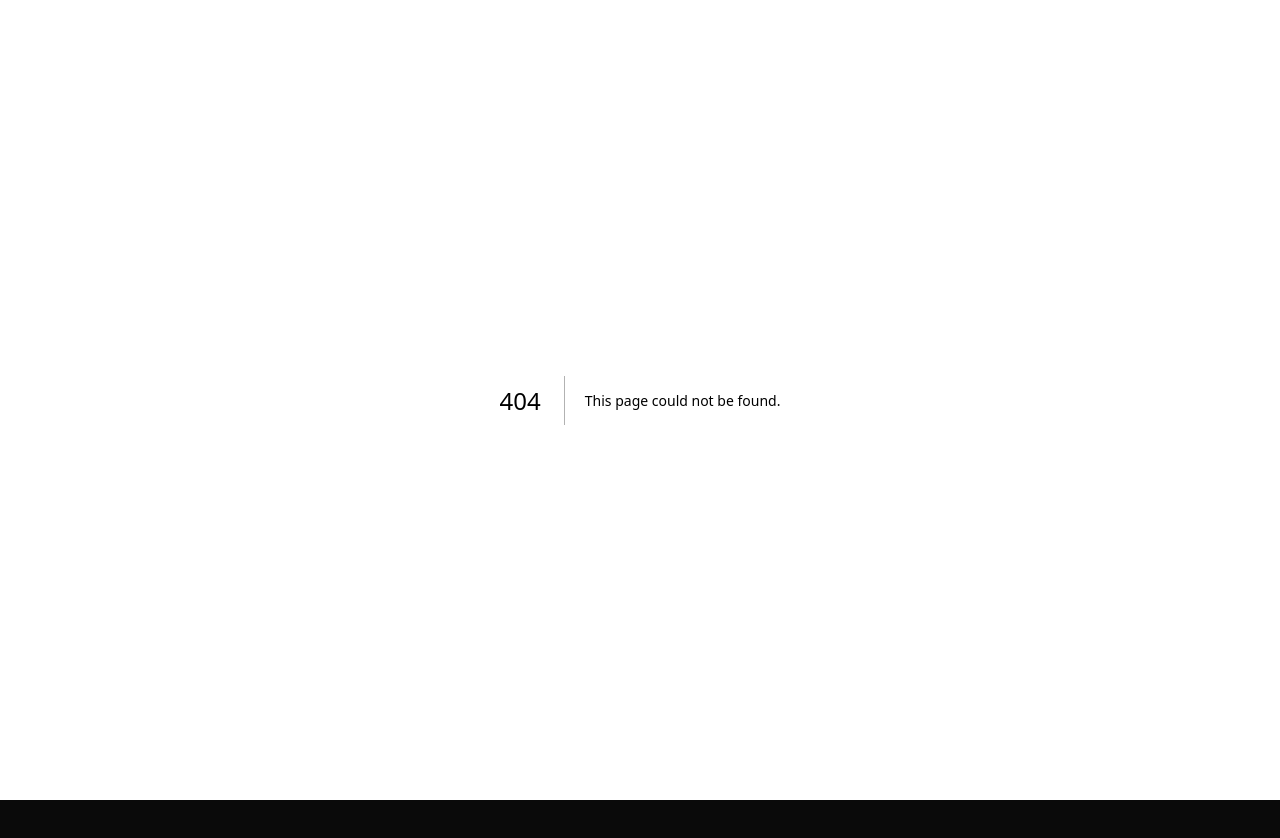
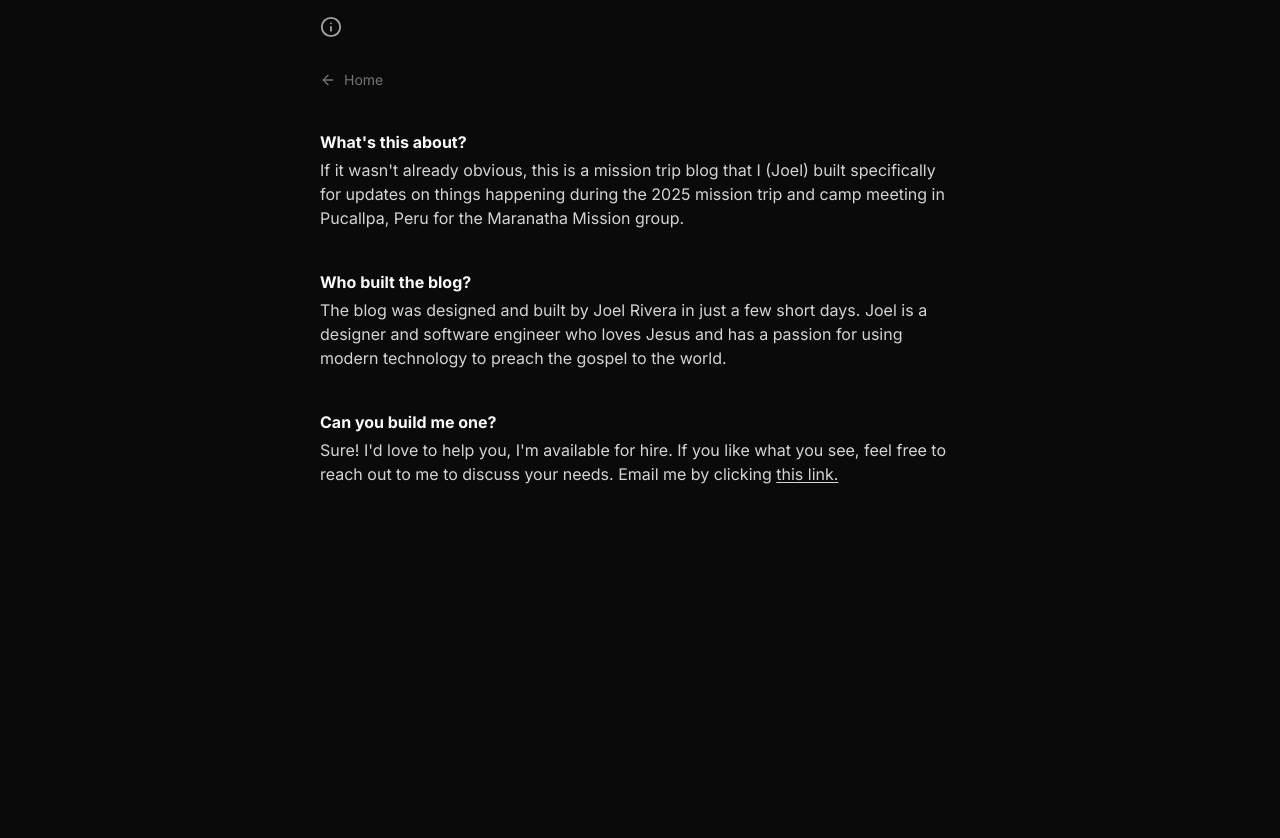
Before and after one commit to joelriveradev/pucallpa-2025, a Next.js app: page /about in a window 1280 px wide. Before the commit this address had no page. Shown: the top 838 px of the page. Before the commit the page ends 800 px from the top, so only its background shows below. Built offline with nearby package versions, Linux system fonts and the light colour scheme.

Commit message:
feat: minor updates and about page

```diff
--- a/package.json
+++ b/package.json
@@ -11,6 +11,7 @@
   "dependencies": {
     "@radix-ui/react-dialog": "^1.1.5",
     "@radix-ui/react-label": "^2.1.1",
+    "@radix-ui/react-popover": "^1.1.6",
     "@radix-ui/react-select": "^2.1.5",
     "@radix-ui/react-slot": "^1.1.1",
     "@supabase/ssr": "^0.5.2",
--- /dev/null
+++ b/src/app/about/page.tsx
@@ -0,0 +1,58 @@
+import { ArrowLeft } from 'lucide-react'
+
+import Link from 'next/link'
+
+export default async function PostPage() {
+  return (
+    <div className='w-full min-h-dvh p-4'>
+      <main>
+        <Link
+          prefetch
+          href='/'
+          className='flex items-center text-neutral-500 text-sm hover:underline hover:underline-offset-4'
+        >
+          <ArrowLeft size={16} className='mr-2' />
+          Home
+        </Link>
+
+        <section className='my-10'>
+          <h1 className='font-bold mb-1'>What's this about?</h1>
+
+          <p className='text-neutral-300'>
+            If it wasn't already obvious, this is a mission trip blog that I
+            (Joel) built specifically for updates on things happening during the
+            2025 mission trip and camp meeting in Pucallpa, Peru for the
+            Maranatha Mission group.
+          </p>
+        </section>
+
+        <section className='mt-10'>
+          <h2 className='font-bold mb-1'>Who built the blog?</h2>
+
+          <p className='text-neutral-300'>
+            The blog was designed and built by Joel Rivera in just a few short
+            days. Joel is a designer and software engineer who loves Jesus and
+            has a passion for using modern technology to preach the gospel to
+            the world.
+          </p>
+        </section>
+
+        <section className='mt-10'>
+          <h2 className='font-bold mb-1'>Can you build me one?</h2>
+
+          <p className='text-neutral-300'>
+            Sure! I'd love to help you, I'm available for hire. If you like what
+            you see, feel free to reach out to me to discuss your needs. Email
+            me by clicking{' '}
+            <a
+              href='mailto:joel@rivasyst.com?subject=I need a blog like this!'
+              className='underline underline-offset-2 hover:text-muted-foreground'
+            >
+              this link.
+            </a>
+          </p>
+        </section>
+      </main>
+    </div>
+  )
+}
--- a/src/app/layout.tsx
+++ b/src/app/layout.tsx
@@ -1,7 +1,17 @@
 import type { Metadata } from 'next'
 import { Inter } from 'next/font/google'
 import { cn } from '@/lib/utils'
+import { Info } from 'lucide-react'
 
+import { Separator } from '@radix-ui/react-select'
+
+import {
+  Popover,
+  PopoverContent,
+  PopoverTrigger,
+} from '@/components/ui/popover'
+
+import Link from 'next/link'
 import './globals.css'
 
 const inter = Inter({
@@ -35,7 +45,17 @@ export default function Layout({ children }: Props) {
         inter.variable
       )}
     >
-      <body>{children}</body>
+      <body>
+        <div className='w-full max-w-2xl mx-auto'>
+          <nav className='p-4'>
+            <Link href='/about' prefetch className='text-muted-foreground'>
+              <Info size={22} />
+            </Link>
+          </nav>
+
+          {children}
+        </div>
+      </body>
     </html>
   )
 }
--- a/src/app/page.tsx
+++ b/src/app/page.tsx
@@ -1,19 +1,19 @@
 import { createClient } from '@/lib/supabase/server'
-import { ScrollTop } from '@/components/scroll-top'
 import { DynamicFeed } from '@/components/dynamic-feed'
 import { PostWithLikes } from '@/lib/supabase/types/derived'
 
 export default async function HomePage() {
   const db = await createClient()
+  const limit = Number(process.env.FEED_LIMIT!)
 
   const { data: posts, error } = await db
     .from('posts')
     .select(
-      'id, title, content, likes(id), photo_urls, photo_captions, video_urls, created_at'
+      'id, title, content, likes(id), photo_urls, photo_captions, created_at'
     )
     .order('created_at', { ascending: false })
     .eq('stage', 'PUBLISHED')
-    .limit(8)
+    .limit(limit)
 
   const { data: count } = await db
     .from('posts')
@@ -33,7 +33,7 @@ export default async function HomePage() {
   }
 
   return (
-    <main className='relative w-full min-h-dvh py-10 lg:py-20 max-w-2xl mx-auto'>
+    <main className='w-full min-h-dvh py-10'>
       <header className='px-5'>
         <h1 className='text-xl lg:text-2xl font-bold mb-0'>
           Pucallpa Mission Trip 2025 🇵🇪
@@ -45,11 +45,10 @@ export default async function HomePage() {
       </header>
 
       <DynamicFeed
+        limit={limit}
         posts={posts as PostWithLikes[]}
         count={count?.count as number}
       />
-
-      <ScrollTop />
     </main>
   )
 }
--- a/src/app/post/page.tsx
+++ b/src/app/post/page.tsx
@@ -5,7 +5,7 @@ import Link from 'next/link'
 
 export default async function PostPage() {
   return (
-    <div className='w-full min-h-dvh p-8 lg:p-10'>
+    <div className='w-full min-h-dvh p-4'>
       <main className='max-w-3xl mx-auto'>
         <header className='flex items-center justify-between mb-5'>
           <h1 className='font-bold'>Post</h1>
--- a/src/components/scroll-top.tsx
+++ b/src/components/scroll-top.tsx
@@ -1,11 +1,13 @@
 'use client'
 
-import { useState, useEffect, useTransition } from 'react'
+import { useState, useEffect, useTransition, useCallback } from 'react'
 import { ArrowUp } from 'lucide-react'
 import { Button } from '@/components/ui/button'
 import { cn } from '@/lib/utils'
 
-export function ScrollTop() {
+interface Props {}
+
+export function ScrollTop({}: Props) {
   const [_, startTransition] = useTransition()
   const [isTop, setIsTop] = useState(true)
 
@@ -19,14 +21,17 @@ export function ScrollTop() {
     return () => window.removeEventListener('scroll', handleScroll)
   }, [])
 
-  function scroll() {
-    window.scrollTo({ top: 0, behavior: 'smooth' })
-  }
+  const scroll = useCallback(() => {
+    window.scrollTo({
+      top: 0,
+      behavior: 'smooth',
+    })
+  }, [])
 
   return (
     <Button
       className={cn(
-        '!w-10 !h-10 sticky bottom-7 left-1/2 transform -translate-x-1/2 rounded-full transition-all bg-white/70 backdrop-blur-md',
+        '!w-14 !h-14 sticky bottom-7 left-1/2 transform -translate-x-1/2 rounded-full transition-all bg-white/70 backdrop-blur-md',
         {
           'scale-0 opacity-0': isTop,
           'scale-100 opacity-100': !isTop,
@@ -34,7 +39,7 @@ export function ScrollTop() {
       )}
       onClick={scroll}
     >
-      <ArrowUp />
+      <ArrowUp size={24} />
     </Button>
   )
 }
--- a/src/components/ui/button.tsx
+++ b/src/components/ui/button.tsx
@@ -1,35 +1,35 @@
-import * as React from "react"
-import { Slot } from "@radix-ui/react-slot"
-import { cva, type VariantProps } from "class-variance-authority"
+import * as React from 'react'
+import { Slot } from '@radix-ui/react-slot'
+import { cva, type VariantProps } from 'class-variance-authority'
 
-import { cn } from "@/lib/utils"
+import { cn } from '@/lib/utils'
 
 const buttonVariants = cva(
-  "inline-flex items-center justify-center gap-2 whitespace-nowrap rounded-md text-sm font-medium transition-colors focus-visible:outline-none focus-visible:ring-1 focus-visible:ring-ring disabled:pointer-events-none disabled:opacity-50 [&_svg]:pointer-events-none [&_svg]:size-4 [&_svg]:shrink-0",
+  'inline-flex items-center justify-center gap-2 whitespace-nowrap rounded-md text-sm font-medium transition-colors focus-visible:outline-none focus-visible:ring-1 focus-visible:ring-ring disabled:pointer-events-none disabled:opacity-50 [&_svg]:pointer-events-none [&_svg]:size-5 [&_svg]:shrink-0',
   {
     variants: {
       variant: {
         default:
-          "bg-primary text-primary-foreground shadow hover:bg-primary/90",
+          'bg-primary text-primary-foreground shadow hover:bg-primary/90',
         destructive:
-          "bg-destructive text-destructive-foreground shadow-sm hover:bg-destructive/90",
+          'bg-destructive text-destructive-foreground shadow-sm hover:bg-destructive/90',
         outline:
-          "border border-input bg-background shadow-sm hover:bg-accent hover:text-accent-foreground",
+          'border border-input bg-background shadow-sm hover:bg-accent hover:text-accent-foreground',
         secondary:
-          "bg-secondary text-secondary-foreground shadow-sm hover:bg-secondary/80",
-        ghost: "hover:bg-accent hover:text-accent-foreground",
-        link: "text-primary underline-offset-4 hover:underline",
+          'bg-secondary text-secondary-foreground shadow-sm hover:bg-secondary/80',
+        ghost: 'hover:bg-accent hover:text-accent-foreground',
+        link: 'text-primary underline-offset-4 hover:underline',
       },
       size: {
-        default: "h-9 px-4 py-2",
-        sm: "h-8 rounded-md px-3 text-xs",
-        lg: "h-10 rounded-md px-8",
-        icon: "h-9 w-9",
+        default: 'h-9 px-4 py-2',
+        sm: 'h-8 rounded-md px-3 text-xs',
+        lg: 'h-10 rounded-md px-8',
+        icon: 'h-9 w-9',
       },
     },
     defaultVariants: {
-      variant: "default",
-      size: "default",
+      variant: 'default',
+      size: 'default',
     },
   }
 )
@@ -42,7 +42,7 @@ export interface ButtonProps
 
 const Button = React.forwardRef<HTMLButtonElement, ButtonProps>(
   ({ className, variant, size, asChild = false, ...props }, ref) => {
-    const Comp = asChild ? Slot : "button"
+    const Comp = asChild ? Slot : 'button'
     return (
       <Comp
         className={cn(buttonVariants({ variant, size, className }))}
@@ -52,6 +52,6 @@ const Button = React.forwardRef<HTMLButtonElement, ButtonProps>(
     )
   }
 )
-Button.displayName = "Button"
+Button.displayName = 'Button'
 
 export { Button, buttonVariants }
--- /dev/null
+++ b/src/components/ui/popover.tsx
@@ -0,0 +1,33 @@
+"use client"
+
+import * as React from "react"
+import * as PopoverPrimitive from "@radix-ui/react-popover"
+
+import { cn } from "@/lib/utils"
+
+const Popover = PopoverPrimitive.Root
+
+const PopoverTrigger = PopoverPrimitive.Trigger
+
+const PopoverAnchor = PopoverPrimitive.Anchor
+
+const PopoverContent = React.forwardRef<
+  React.ElementRef<typeof PopoverPrimitive.Content>,
+  React.ComponentPropsWithoutRef<typeof PopoverPrimitive.Content>
+>(({ className, align = "center", sideOffset = 4, ...props }, ref) => (
+  <PopoverPrimitive.Portal>
+    <PopoverPrimitive.Content
+      ref={ref}
+      align={align}
+      sideOffset={sideOffset}
+      className={cn(
+        "z-50 w-72 rounded-md border bg-popover p-4 text-popover-foreground shadow-md outline-none data-[state=open]:animate-in data-[state=closed]:animate-out data-[state=closed]:fade-out-0 data-[state=open]:fade-in-0 data-[state=closed]:zoom-out-95 data-[state=open]:zoom-in-95 data-[side=bottom]:slide-in-from-top-2 data-[side=left]:slide-in-from-right-2 data-[side=right]:slide-in-from-left-2 data-[side=top]:slide-in-from-bottom-2",
+        className
+      )}
+      {...props}
+    />
+  </PopoverPrimitive.Portal>
+))
+PopoverContent.displayName = PopoverPrimitive.Content.displayName
+
+export { Popover, PopoverTrigger, PopoverContent, PopoverAnchor }
```
Also changed, not shown: src/components/dynamic-feed.tsx (+18 -26 lines).
